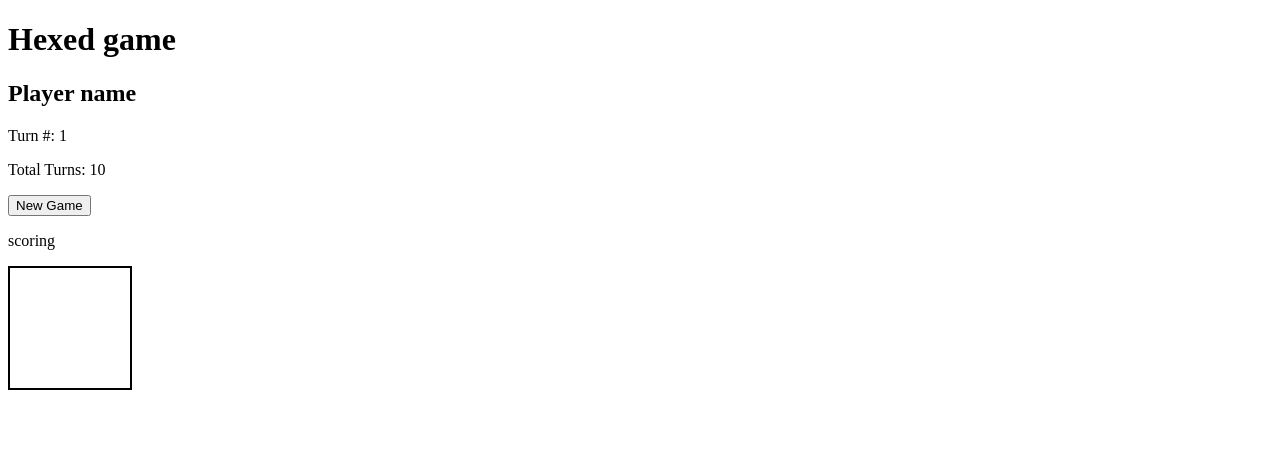
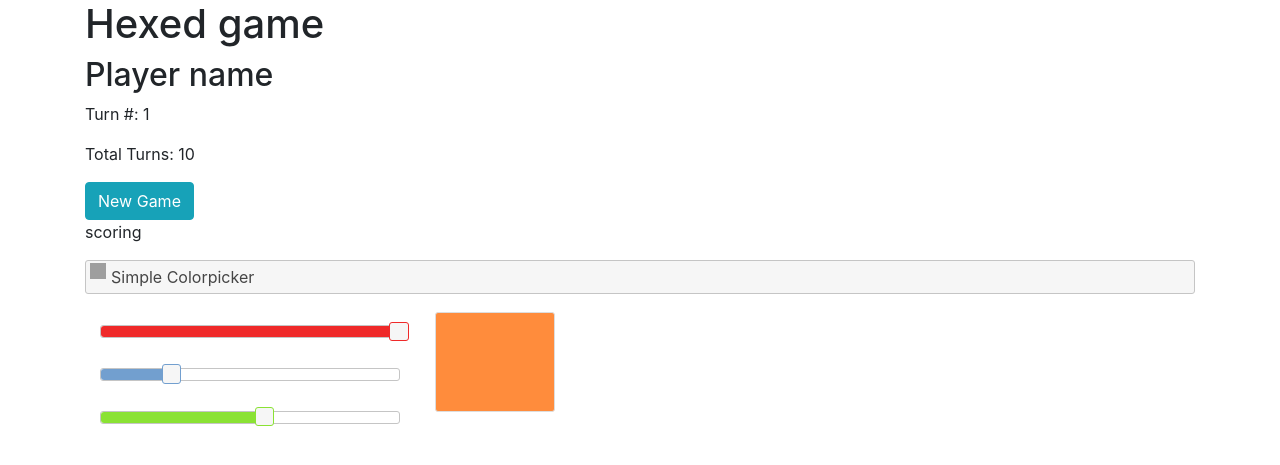
Before and after one commit to lysms/WebDevSys, a PHP site: page /lab5.html in a window 1280 px wide. Shown: the top 465 px of the page. Run offline with PHP 8.4, Linux system fonts and the light colour scheme; some libraries are stand-ins or nearby versions; grey boxes are pictures that could not be loaded.

Commit message:
ADD: guesschecking fxn

```diff
--- a/websys/lab5/lab5.css
+++ b/websys/lab5/lab5.css
@@ -3,3 +3,23 @@
     height: 120px;
     border: 2px black solid;
 }
+
+#red, #green, #blue {
+    float: left;
+    clear: left;
+    width: 300px;
+    margin: 15px;
+  }
+  #swatch {
+    width: 120px;
+    height: 100px;
+    margin-top: 18px;
+    margin-left: 350px;
+    background-image: none;
+  }
+  #red .ui-slider-range { background: #ef2929; }
+  #red .ui-slider-handle { border-color: #ef2929; }
+  #green .ui-slider-range { background: #8ae234; }
+  #green .ui-slider-handle { border-color: #8ae234; }
+  #blue .ui-slider-range { background: #729fcf; }
+  #blue .ui-slider-handle { border-color: #729fcf; }
--- a/websys/lab5/lab5.html
+++ b/websys/lab5/lab5.html
@@ -4,13 +4,15 @@
     <meta charset="UTF-8">
     <meta name="viewport" content="width=device-width, initial-scale=1.0">
     <title>Lab 5 Hexed</title>
-    <script type="text/javascript" src="jquery-3.1.1.min.js"></script>
+    <link rel="stylesheet" href="https://code.jquery.com/ui/1.12.1/themes/base/jquery-ui.css">
+    <link rel="stylesheet" href="https://maxcdn.bootstrapcdn.com/bootstrap/4.0.0/css/bootstrap.min.css" integrity="sha384-Gn5384xqQ1aoWXA+058RXPxPg6fy4IWvTNh0E263XmFcJlSAwiGgFAW/dAiS6JXm" crossorigin="anonymous">
+    <script src="https://code.jquery.com/jquery-1.12.4.js"></script>
     <script src="https://code.jquery.com/ui/1.12.1/jquery-ui.js"></script>
     <link  class="head" rel="stylesheet" href="lab5.css"/>
     <script src="lab5.js"></script>
 
 </head>
-<body>
+<body class = "container">
 
     <main id="game">
 
@@ -23,18 +25,25 @@
     <div id = "Results" style="display: hidden;">
         <ul>
             <li>Red: <span id="red-result"></span></li>
+            <li>Blue: <span id="blue-result"></span></li>
             <li>Green: <span id="green-result"></span></li>
-            <li>Blue: <span id="blue-result"></span></li>
         </ul>
     </div>
-    <button id = "guess">Guess</button>
-    <button id = "newGame">New Game</button>
+    <button id = "guess" class="btn btn-info">Guess</button>
+    <button id = "newGame" class="btn btn-info ">New Game</button>
     <p>scoring</p>
 
+
+    <div class="ui-widget-content" style="border:0;">
+    <p class="ui-state-default ui-corner-all ui-helper-clearfix" style="padding:4px;">
+        <span class="ui-icon ui-icon-pencil" style="float:left; margin:-2px 5px 0 0;"></span>
+        Simple Colorpicker
+    </p>
     <div id="red"></div>
     <div id="blue"></div>
     <div id="green"></div>
-    <div id="box"></div>
+    <div id="swatch" class="ui-widget-content ui-corner-all"></div>
 
+    </div>
 </body>
 </html>
--- a/websys/lab5/lab5.js
+++ b/websys/lab5/lab5.js
@@ -11,6 +11,7 @@ var state = {
         green: 122,
         blue: 133
     },
+    guess: {},
     turnNumber: 1,
     totalTurns: 10
 }
@@ -56,6 +57,7 @@ function resetGame(){
     state = {
         gameInSession: false,
         correct: {},
+        guess: {},
         turnNumber: 1,
         totalTurns: 10
     }
@@ -94,7 +96,7 @@ $( document ).ready(function() {
             blue: getRandomInt(0, 255),
             green: getRandomInt(0, 255)
         }
-        guesschecker(test);
+        guesschecker(state.guess);
         updateGame();
         if(state.turnNumber == state.totalTurns + 1){
             resetGame();
@@ -109,6 +111,12 @@ $(function() {
 
     function hexFromRGB(r, g, b){
         var hex = [r.toString(16), g.toString(16), b.toString(16)];
+        state.guess = {
+            red: r,
+            blue: b,
+            green: g
+        }
+        console.log(state.guess);
         $.each(hex, function(color, value){
             if(value.length === 1){
                 hex[color] = "0"+ value;
@@ -117,20 +125,23 @@ $(function() {
         return hex.join("").toUpperCase();
     }
 
-    $( "#red, #blue, #green"  ).slider({
-        max: 70,
-        min: 0,
-        change: function(){
-            var red = $("red").slider("value");
-            var blue = $("blue").slider("value");
-            var green = $("green").slider("value");
-            var hex = hexFromRGB(red, green, blue);
-            $("box").css("background-color", "#" + hex);
-        }
+    function refreshSwatch() {
+        var red = $( "#red" ).slider( "value" ),
+          green = $( "#green" ).slider( "value" ),
+          blue = $( "#blue" ).slider( "value" ),
+          hex = hexFromRGB( red, green, blue );
+        $( "#swatch" ).css( "background-color", "#" + hex );
+      }
 
-    });
-
-    $("#red").slider("value", 255);
-    $("#blue").slider("value", 140);
-    $("#greeb").slider("value", 60);
+      $( "#red, #green, #blue" ).slider({
+        orientation: "horizontal",
+        range: "min",
+        max: 255,
+        value: 127,
+        slide: refreshSwatch,
+        change: refreshSwatch
+      });
+      $( "#red" ).slider( "value", 255 );
+      $( "#green" ).slider( "value", 140 );
+      $( "#blue" ).slider( "value", 60 );
 });
```
